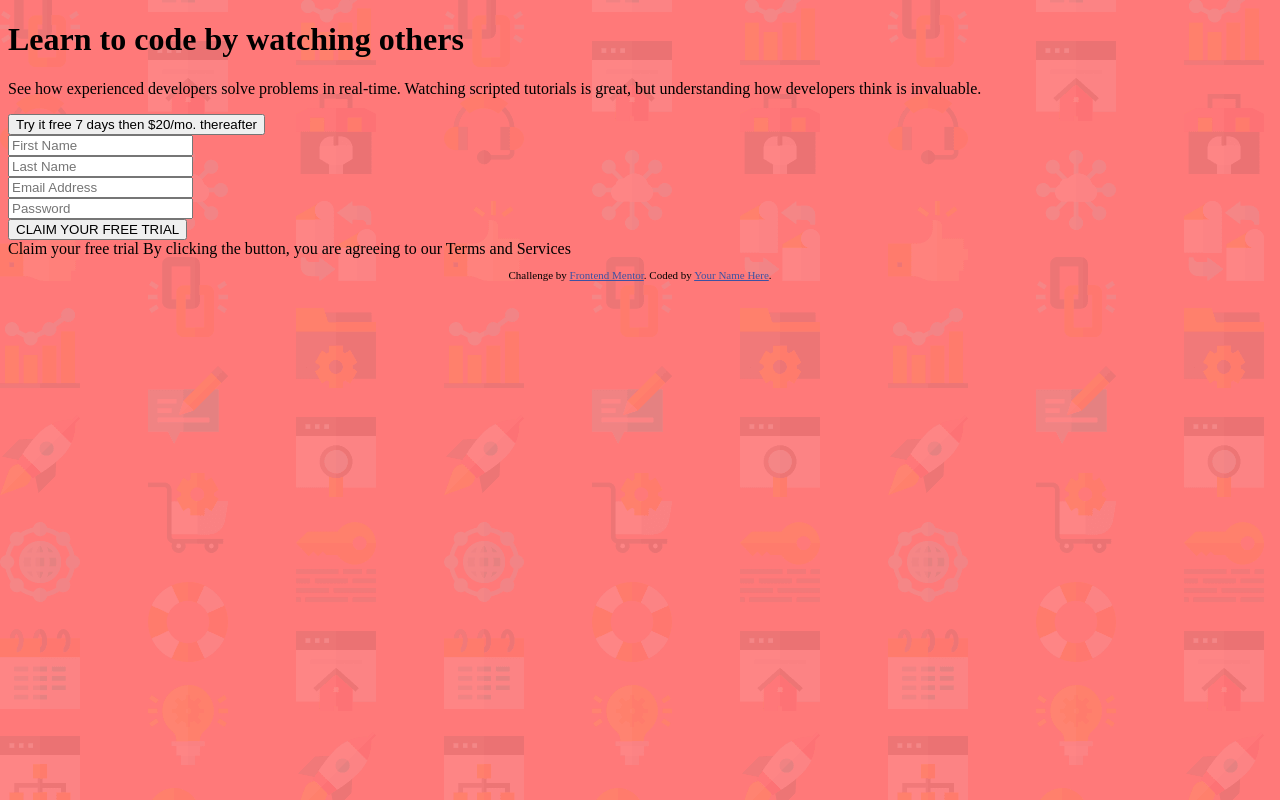
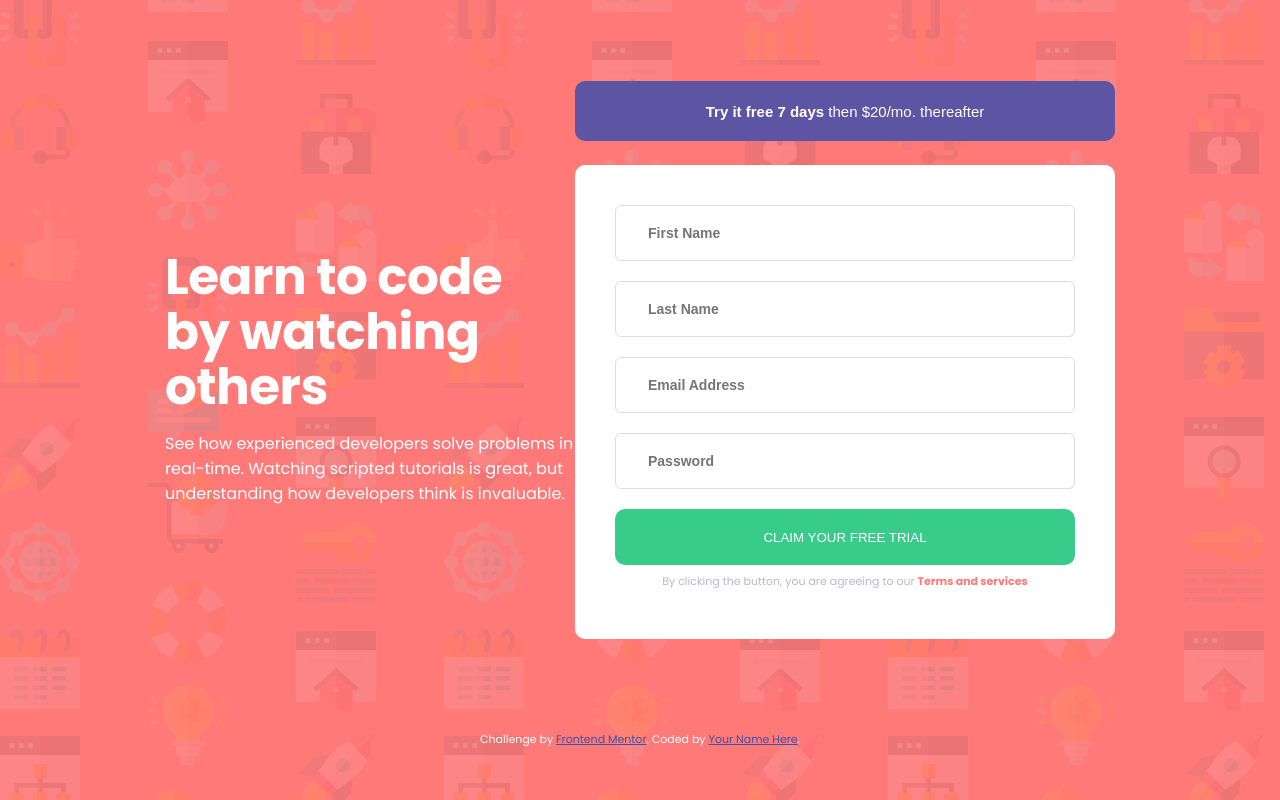
Before and after one commit to Chris94Lee/Intro-component-with-sign-up-form, a plain HTML site: page index.html in a window 1280 px wide. Drawn offline with Linux system fonts and the light colour scheme.

Commit message:
Finished basic layout

```diff
--- a/index.html
+++ b/index.html
@@ -9,11 +9,6 @@
   <link rel="icon" type="image/png" sizes="32x32" href="./images/favicon-32x32.png">
   <link rel="stylesheet" href="style.css">
   <title>Frontend Mentor | Intro component with sign up form</title>
-
-  <!-- Feel free to remove these styles or customise in your own stylesheet 👍 -->
-  <style>
-
-  </style>
 </head>
 
 <body>
@@ -24,7 +19,7 @@
         but understanding how developers think is invaluable.</p>
     </div>
     <div class="rightSection">
-      <button>Try it free 7 days then $20/mo. thereafter</button>
+      <button class="firstCTA"><strong>Try it free 7 days</strong> then $20/mo. thereafter</button>
       <div class="formContainer">
         <form action="" id="form">
           <div class="field">
@@ -40,7 +35,8 @@
             <input type="password" placeholder="Password">
           </div>
         </form>
-        <button type="submit" form="form">CLAIM YOUR FREE TRIAL</button>
+        <button class="secondCTA" type="submit" form="form">CLAIM YOUR FREE TRIAL</button>
+        <p class="legalText">By clicking the button, you are agreeing to our <strong>Terms and services</strong></p>
       </div>
     </div>
 
@@ -51,9 +47,9 @@
 
 
 
-    Claim your free trial
 
-    By clicking the button, you are agreeing to our Terms and Services
+
+
   </div>
   <footer>
     <p class="attribution">
--- a/style.css
+++ b/style.css
@@ -1,10 +1,107 @@
+@import url('https://fonts.googleapis.com/css2?family=Poppins:wght@400;500;600;700&display=swap');
 
 body{
+  margin: 0 auto;
   background-image: url(images/bg-intro-desktop.png);
   background-color: #FF7979;
+  font-family: 'Poppins', sans-serif;
+  color: white;
+}
+
+h1{
+  font-size: 50px;
+  line-height: 55px;
+  letter-spacing: -0.52px;
+  margin: 0;
+}
+
+.mainContainer{
+  display: flex;
+  flex-direction: row;
+  justify-content: space-between;
+  align-items: center;
+  height: 90vh;
+}
+
+.leftSection{
+  width: 525px;
+  height: 220px;
+  margin-left: 165px;
+}
+
+.rightSection{
+  width: 540px;
+  height: 558px;
+  margin-right: 165px;
+}
+
+.firstCTA{
+  background-color: #5E54A4;
+  color: white;
+  width: 540px;
+  height: 60px;
+  border-style: none;
+  border-radius:10px;
+  font-size: 15px;
+}
+
+.formContainer{
+  background-color: white;
+  border-radius: 10px;
+  height: 474px;
+  text-align: center;
+  display: flex;
+  flex-direction: column;
+  padding-top: 30px;
+  box-sizing: border-box;
+  margin-top: 24px;
 }
 
 
+
+input{
+  box-sizing: border-box;
+  font-size: 14px;
+  font-weight: 600;
+  width: 460px;
+  height: 56px;
+  border-radius: 6px;
+  border-width: 1px;
+  padding-top: 15px;
+  padding-bottom: 15px;
+  padding-left: 32px;
+  font-size: 14px;
+  margin-top: 10px;
+  margin-bottom: 10px;
+  border-color: #DEDEDE;
+  border-style: solid;
+  outline: none;
+}
+
+input:focus{
+  border-color: #5E54A4;
+}
+
+.secondCTA{
+  background-color: #38CC8B;
+  color: white;
+  border-style: none;
+  border-radius: 10px;
+  box-sizing: border-box;
+  width: 460px;
+  height: 56px;
+  margin: 10px auto 8px auto;
+}
+
+.legalText{
+  color: #BAB7D4;
+  font-size: 11px;
+  margin: 0;
+}
+
+.legalText >strong{
+  color: #FF7979;
+}
 
 .attribution {
   font-size: 11px;
```
